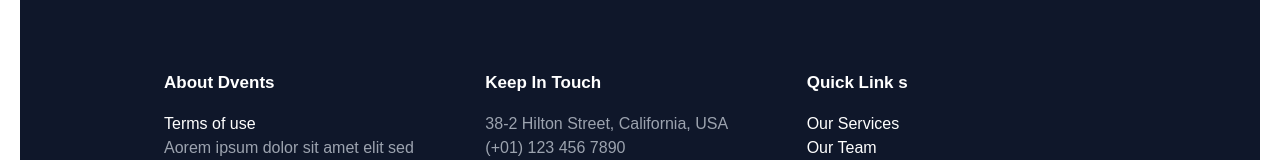
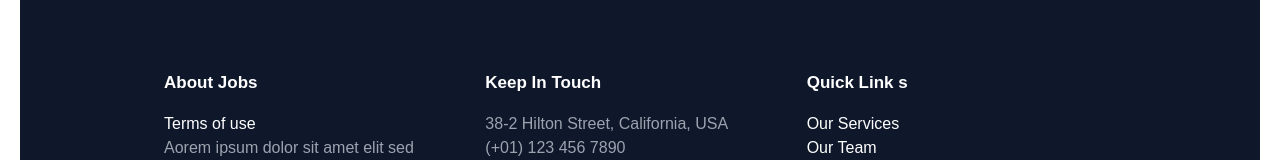
Before and after one commit to hiramonnahareva/Job-portal-redux, a React (Create React App) app: page / in a window 1280 px wide. Shown: the part 2742-2902 px from the top of the page. Built offline with nearby package versions, Linux system fonts and the light colour scheme; no server answers.

Commit message:
add dynamic year

```diff
--- a/src/components/reusable/Footer.js
+++ b/src/components/reusable/Footer.js
@@ -1,11 +1,12 @@
 import React from 'react';
 
 const Footer = () => {
+  let date =  new Date().getFullYear();
     return (
         <div className="relative ">
      <footer className="footer grid grid-cols-3 py-20 lg:px-[144px] px-10 gap-3 bg-slate-900 text-white">
   <div className="mr-10">
-    <a className="text-[17px] font-semibold items-end gap-2 flex mb-4" href="">  About Dvents</a>
+    <a className="text-[17px] font-semibold items-end gap-2 flex mb-4" href="">  About Jobs</a>
     {/* <span className="footer-title">Legal</span>  */}
     <a className="link no-underline">Terms of use</a>
     <a className="link no-underline text-gray-400 block">Aorem ipsum dolor sit amet elit sed lum tempor incididunt ut labore el dolore alg minim veniam quis nostrud lorem psum dolor sit amet sed incididunt.</a>
@@ -21,9 +22,9 @@ const Footer = () => {
  <div className="mr-10">
     <a className="text-[17px] font-semibold items-end gap-2 flex mb-4" href=""> Quick Link s</a>
     <div className="">
-    <a className="link no-underline hover:text-primary text-white block flex items-center gap-1">Our Services</a>
-    <a className="link no-underline hover:text-primary text-white block flex items-center gap-1">Our Team</a>
-    <a className="link no-underline hover:text-primary text-white block flex items-center gap-1">About Dvents</a>
+    <a className="link no-underline hover:text-primary text-white flex items-center gap-1">Our Services</a>
+    <a className="link no-underline hover:text-primary text-white flex items-center gap-1">Our Team</a>
+    <a className="link no-underline hover:text-primary text-white flex items-center gap-1">About Dvents</a>
 
   </div>
   </div>
@@ -31,7 +32,7 @@ const Footer = () => {
 <footer className="footer lg:px-[144px] px-10 py-4 border-t bg-gray-900 text-white border-gray-800">
   <div className="md:place-self-center md:justify-self-end">
     <div className="grid grid-flow-col gap-4">
-      <a className='text-center'>copyright 2023</a>
+      <a className='text-center'>copyright {date}</a>
     </div>
   </div>
 </footer>
```
